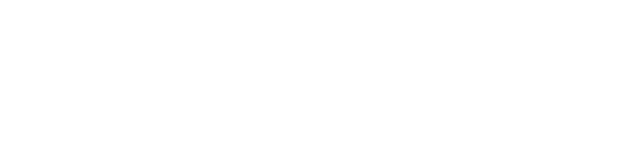
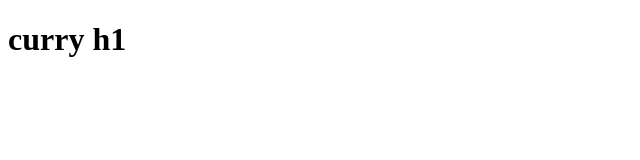
Before and after one commit to Ted19851223/pullRequest, a plain HTML site: page ibdex.html in a window 1280 px wide. Shown: the whole page, without its empty margins (0-640 px from the left). Drawn offline with Linux system fonts and the light colour scheme.

Commit message:
curry c01

```diff
--- a/ibdex.html
+++ b/ibdex.html
@@ -7,6 +7,6 @@
   <title>Document</title>
 </head>
 <body>
-
+  <h1>curry h1</h1>
 </body>
 </html>
```
